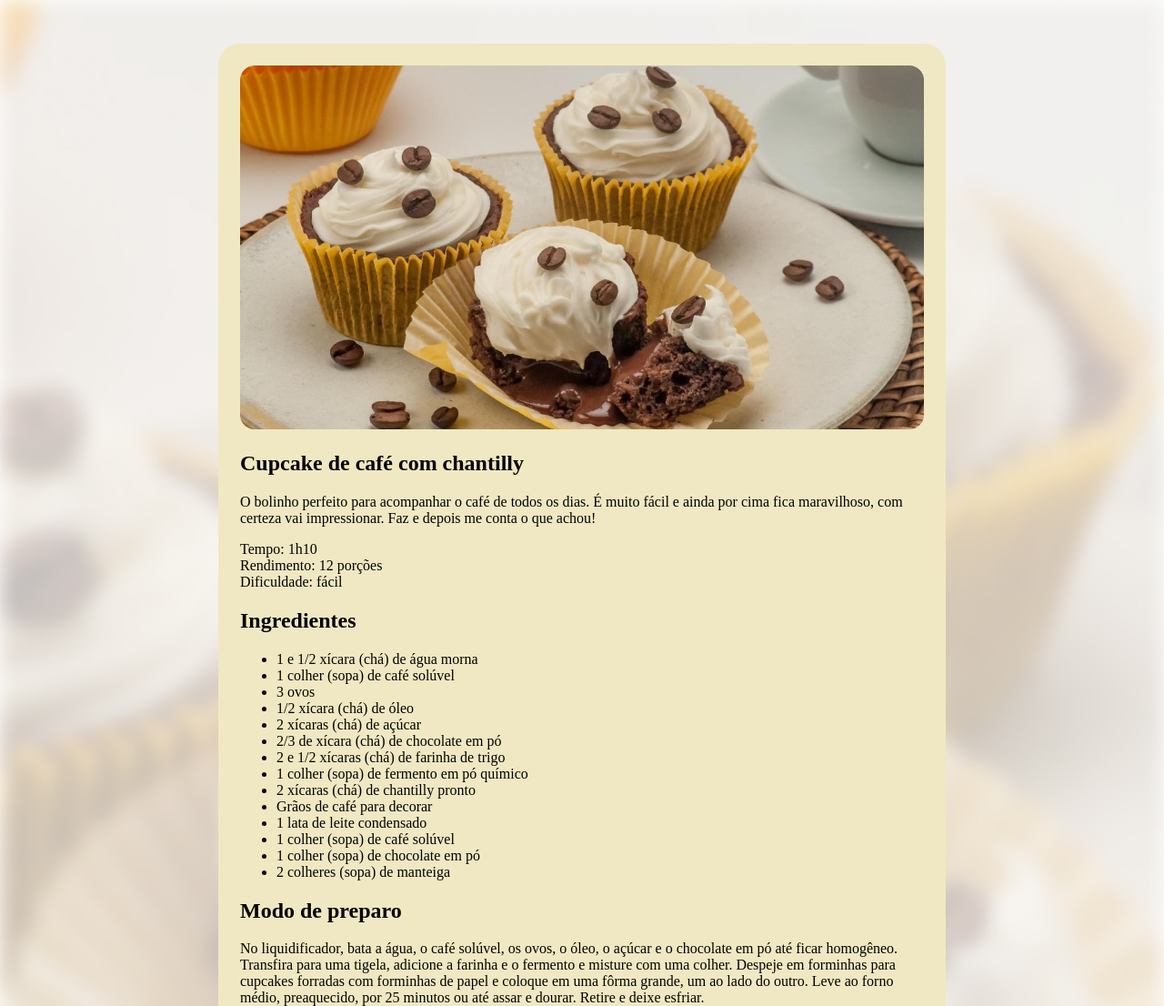
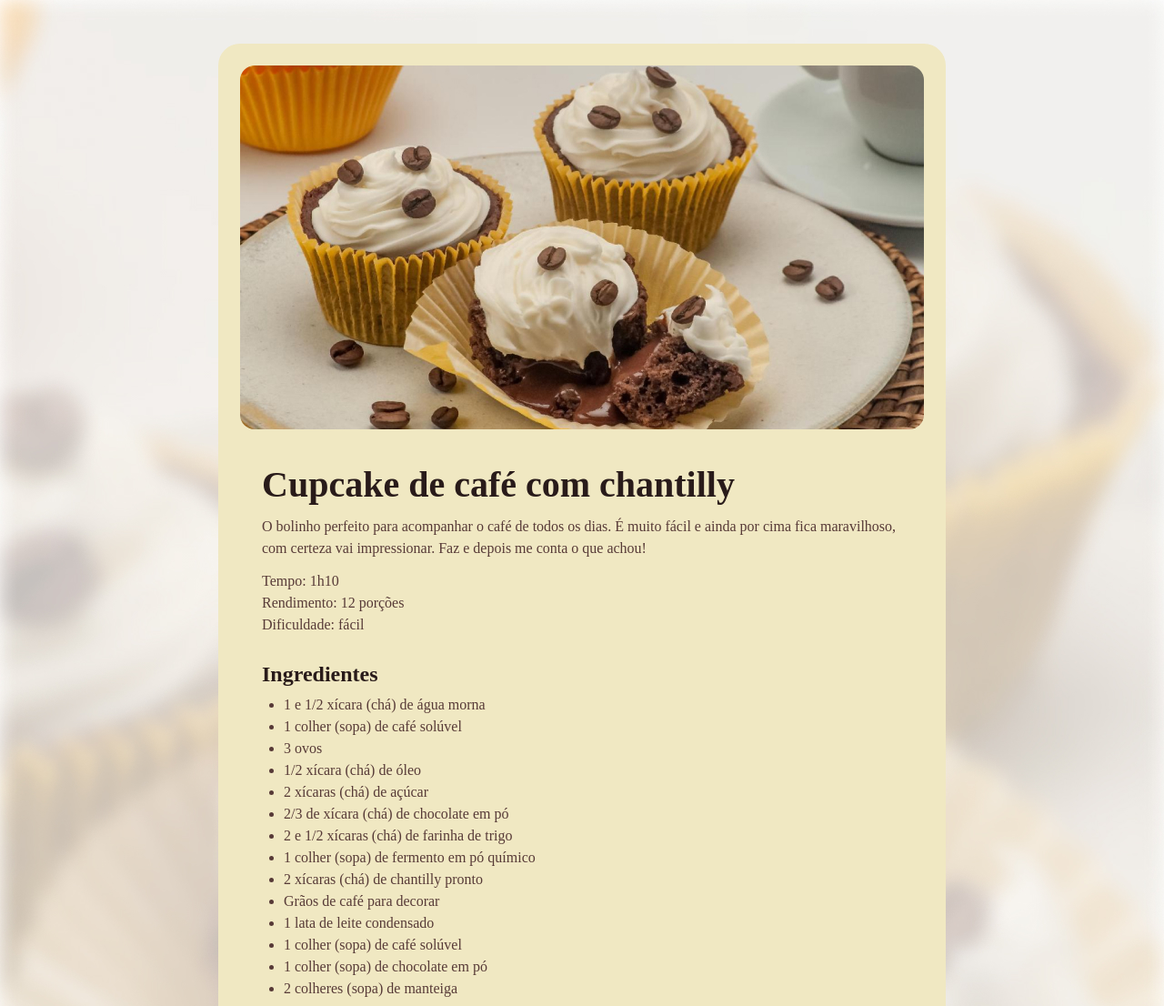
Before and after one commit to gustavomartinezx/pagina-de-receitas, a plain HTML site: page index.html in a window 1280 px wide. Shown: the top 1106 px of the page at 91% size. Drawn offline with Linux system fonts and the light colour scheme; a web font is replaced by a local one.

Commit message:
personalizando espaços

```diff
--- a/index.html
+++ b/index.html
@@ -2,10 +2,16 @@
 <html lang="pt-br">
 
 <head>
+
+    <link rel="preconnect" href="https://fonts.googleapis.com">
+    <link rel="preconnect" href="https://fonts.gstatic.com" crossorigin>
+
     <meta charset="UTF-8">
     <meta name="viewport" content="width=device-width, initial-scale=1.0">
     <title>Página de receita </title>
     <link rel="stylesheet" href="style.css">
+    <link href="https://fonts.googleapis.com/css2?family=Alice&display=swap" rel="stylesheet">
+
 </head>
 
 <body>
--- a/style.css
+++ b/style.css
@@ -1,3 +1,13 @@
+* {
+  margin: 0;
+  padding: 0;
+}
+:root {
+  font-family: "Alice", serif;
+  line-height: 150%;
+  color: #573a37;
+}
+
 body {
   background-image: url(assets/bg.jpg);
   background-size: cover;
@@ -15,3 +25,38 @@ body {
 img {
   border-radius: 16px;
 }
+
+main {
+  padding: 24px;
+}
+
+section + section {
+  margin-top: 24px;
+}
+#about p + p {
+  margin-top: 12px;
+}
+
+h1 {
+  line-height: 140%;
+  font-size: 40px;
+}
+
+h2 {
+  font-size: 24px;
+}
+
+h1,
+h2 {
+  color: #291b1a;
+  margin-bottom: 4px;
+  line-height: 150%;
+}
+
+ul {
+  padding-left: 24px;
+}
+
+p {
+  color: #573a37;
+}
```
